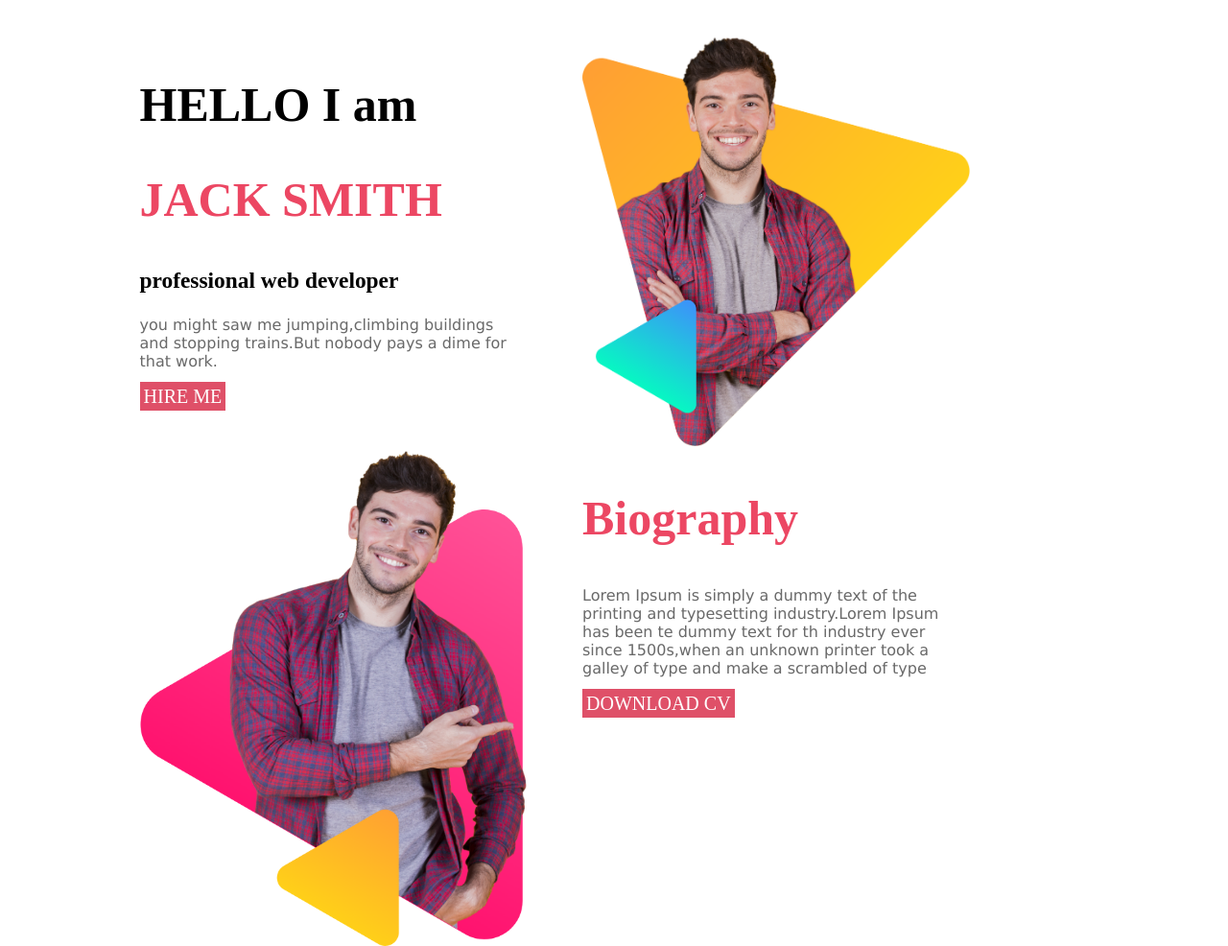
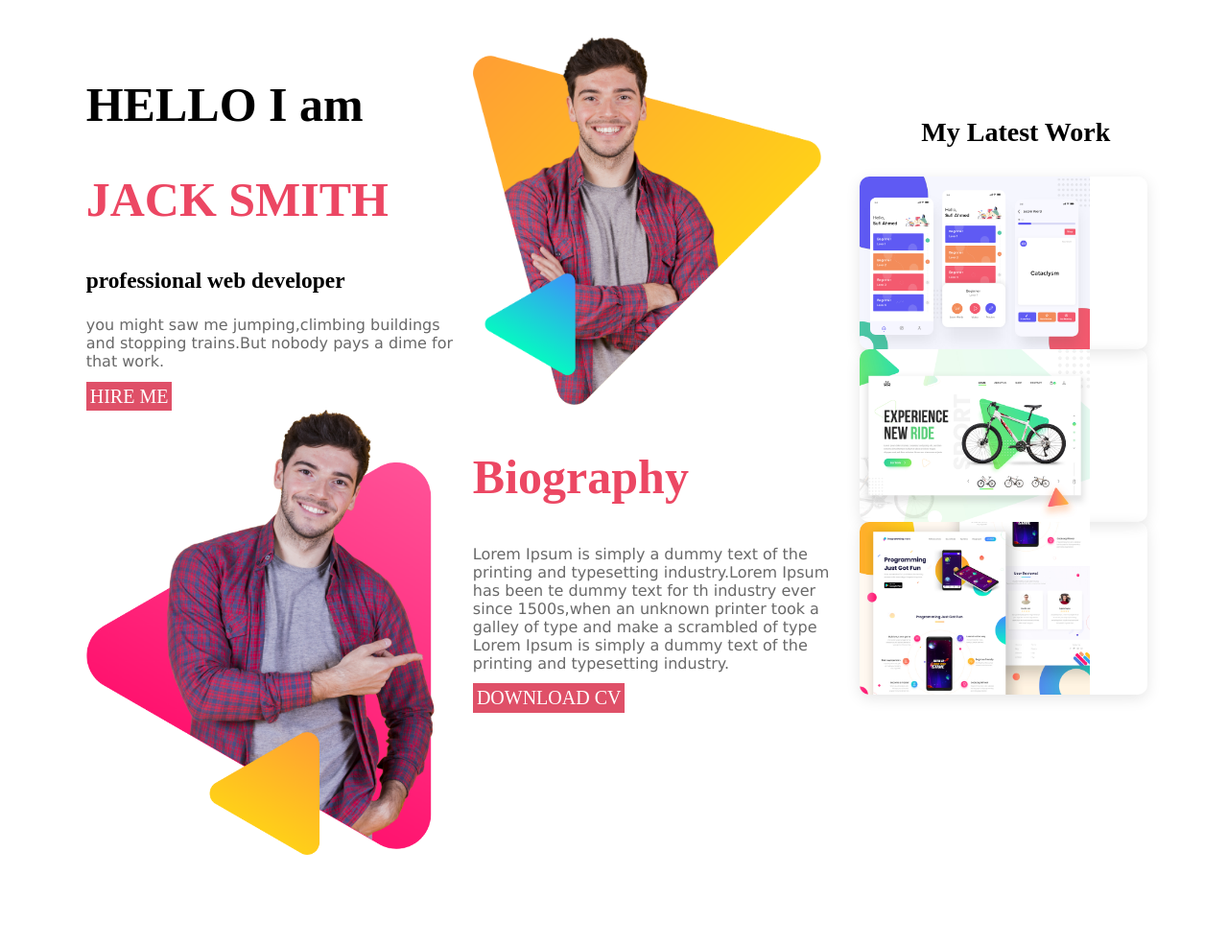
Before and after one commit to minhazphero12/minhazprohero, a plain HTML site: page index.html in a window 1280 px wide. Shown: the whole page at 96% size. After the commit the page ends 896 px from the top, so only its background shows below. Drawn offline with Linux system fonts and the light colour scheme.

Commit message:
first commit

```diff
--- a/index.html
+++ b/index.html
@@ -20,15 +20,33 @@
         <img src="images12/peter.png" alt="">
     </div>
     </section>
-    <section>
+    <section id="dream-section">
      <div class="first">
       <img src="images12/peter_dream.png" alt="">
      </div>
      <div class="first">
         <h2 class="dell">Biography</h2>
-        <p>Lorem Ipsum is simply a dummy text of the printing and typesetting industry.Lorem Ipsum has been te dummy text for th industry ever since 1500s,when an unknown printer took a galley of type and make a scrambled of type</p>
+        <p>Lorem Ipsum is simply a dummy text of the printing and typesetting industry.Lorem Ipsum has been te dummy text for th industry ever since 1500s,when an unknown printer took a galley of type and make a scrambled of type Lorem Ipsum is simply a dummy text of the printing and typesetting industry.</p>
 
         <a class="link" target="_blank" href="https://www.linkedin.com/in/food-hunter-3859381">DOWNLOAD CV</a>
      </div>
+     </section>
+
+
+     <section id="portfolio">
+
+  <h2>My Latest Work</h2>
+  <div class="work-container"></div>
+    <div class="work-item">
+      <img src="images12/latest-work/work-1.png" alt="">
+    </div>
+    <div class="work-item">
+      <img src="images12/latest-work/work-2.jpg" alt="">
+    </div>
+    <div class="work-item">
+      <img src="images12/latest-work/work-3.jpg" alt="">
+    </div>
+  </div>
+</section>
 </body>
 </html>
--- a/style.css
+++ b/style.css
@@ -1,6 +1,6 @@
 body{
     margin-top: 3%;
-    margin-left: 1px;
+    margin-left: 3px;
     font-size: 20px;
     margin-right: 3%;
 }
@@ -21,10 +21,10 @@ p{
 .first{
       width: 35%;
       float: left;
-      margin-left: 5%;
+
 }
 .first img{
-    width: 100%;
+    width: 90%;
 
 }
 section{
@@ -37,3 +37,40 @@ section{
     color: white;
     padding: 1%
 }
+#portfolio {
+  text-align: center;
+  padding: 60px 20px;
+  background: #fff;
+}
+
+#portfolio h2 {
+
+  font-size: 28px;
+  margin-bottom: 30px;
+  font-weight: bold;
+}
+
+.work-container {
+  display: flex;
+  justify-content: center;
+  gap: 20px;
+  flex-wrap: wrap;
+}
+
+.work-item {
+  width: 300px;
+  border-radius: 10px;
+  overflow: hidden;
+  box-shadow: 0 4px 15px rgba(0,0,0,0.1);
+  transition: transform 0.3s ease;
+}
+
+.work-item img {
+  width: 80%;
+  height: auto;
+  display: table-column;
+}
+
+.work-item: hover{
+  transform: translateY(-10px);
+}
```
